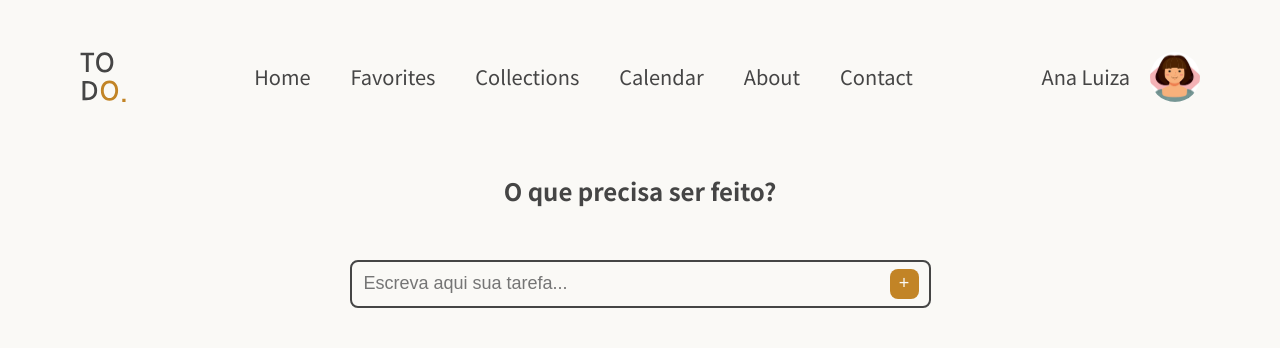
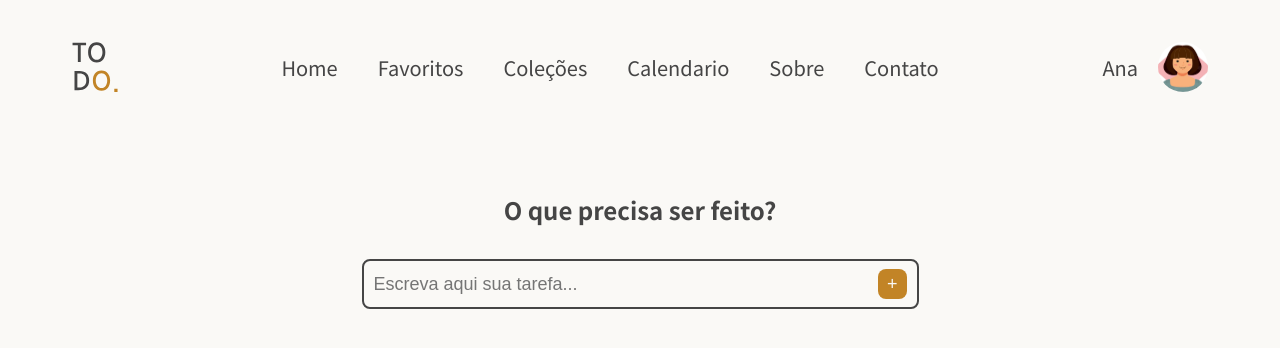
Before and after one commit to Allysr/ToDo, a React (Vite) app in the folder ToDo/: page / in a window 1280 px wide. Shown: the top 348 px of the page. Built offline with nearby package versions, Linux system fonts and the light colour scheme.

Commit message:
fix: ajuste no css

```diff
--- a/ToDo/src/components/header/index.tsx
+++ b/ToDo/src/components/header/index.tsx
@@ -6,14 +6,14 @@ export const Header = () => {
             <img src="src\assets\TODO.svg"></img>
             <nav>
                 <a href="#">Home</a>
-                <a href="#">Favorites</a>
-                <a href="#">Collections</a>
-                <a href="#">Calendar</a>
-                <a href="#">About</a>
-                <a href="#">Contact</a>
+                <a href="#">Favoritos</a>
+                <a href="#">Coleções</a>
+                <a href="#">Calendario</a>
+                <a href="#">Sobre</a>
+                <a href="#">Contato</a>
             </nav>
             <div>
-                <p>Ana Luiza</p>
+                <p>Ana</p>
                 <img className="user" src="src\assets\Person.png"></img>
             </div>
         </HeaderStyled>
--- a/ToDo/src/components/input/styles.ts
+++ b/ToDo/src/components/input/styles.ts
@@ -4,7 +4,7 @@ export const InputStyled = styled.label`
   border: solid 2px ${(props) => props.theme.colors.defaultBlack};
   border-radius: 8px;
   width: 557px;
-  height: 40px;
+  height: 50px;
   display: flex;
   justify-content: center;
   align-items: center;
--- a/ToDo/src/page/home/styles.ts
+++ b/ToDo/src/page/home/styles.ts
@@ -13,7 +13,7 @@ export const HomeStyled = styled.div`
     flex-direction: column;
     align-items: center;
     justify-content: center;
-    margin: 0px 72px;
+    margin: 100px 72px;
     gap: 32px;
   }
 `;
--- a/ToDo/src/styles.css
+++ b/ToDo/src/styles.css
@@ -1,3 +1,9 @@
+*{
+    margin: 0px;
+    padding: 0px;
+    box-sizing: border-box;
+}
+
 body {
     background-color: #FAF9F6;
     font-family: 'Noto Sans JP', sans-serif;
```
